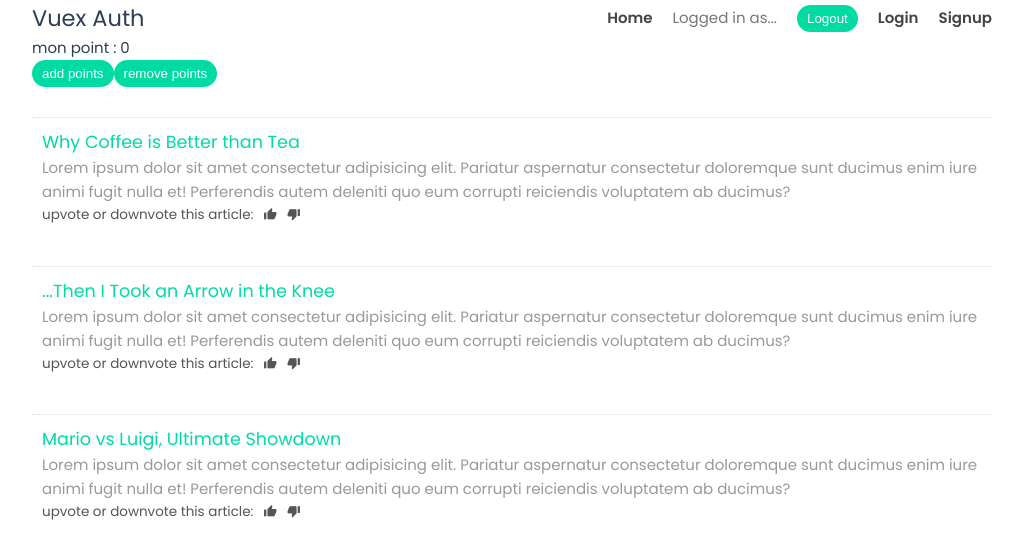
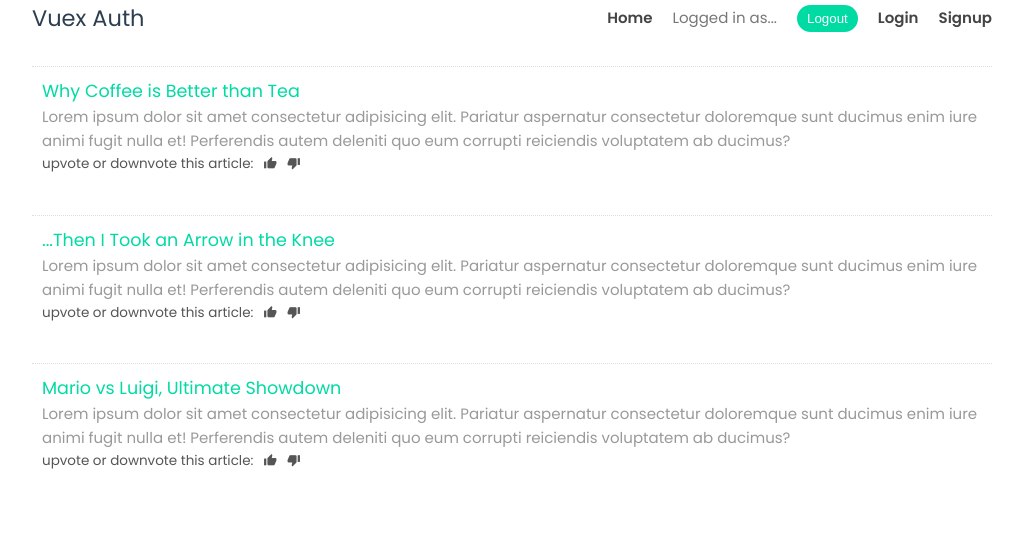
Before and after one commit to lapinRagnar/vue3-compositionAPI-vuex-auth-firebase, a Vue app: page / in a window 1280 px wide. Shown: the top 558 px of the page, without its empty margins (128-1151 px from the left). Built offline with nearby package versions, Linux system fonts and the light colour scheme.

Commit message:
6 - setUser mutation pour modifier la valeur de user

```diff
--- a/src/store/index.js
+++ b/src/store/index.js
@@ -2,12 +2,13 @@ import { createStore } from "vuex"
 
 const store = createStore({
   state: {
-    points: 0
+    user: null,
   },
 
   mutations: {
-    updatePoints(state, payload) {
-      state.points = state.points + payload
+    setUser(state, payload) {
+      state.user = payload
+      console.log('le state user est modifié ici',state.user)
     }
   }
 
--- a/src/views/Home.vue
+++ b/src/views/Home.vue
@@ -1,9 +1,6 @@
 <template>
   <div class="home">
 
-    <p>mon point : {{ points }}</p>
-    <button @click="updatePoints(1)">add points</button>
-    <button @click="updatePoints(-1)" >remove points</button>
 
     <div v-for="blog in blogs" :key="blog.id">
       <div class="blog">
@@ -20,7 +17,7 @@
 </template>
 
 <script>
-import { computed, ref } from 'vue'
+import { ref } from 'vue'
 import{ useStore } from 'vuex'
 
 export default {
@@ -33,14 +30,12 @@ export default {
 
     const store = useStore()
 
-    const points = computed(() => store.state.points)
+    console.log('dans le home - valeur initial de user', store.state.user)
 
-    const updatePoints = (p) => {
-      store.commit('updatePoints', p)
-    }
+    store.commit('setUser', 'lapinragnar')
 
     return {
-      blogs, points, updatePoints
+      blogs,
     }
   },
 
```
